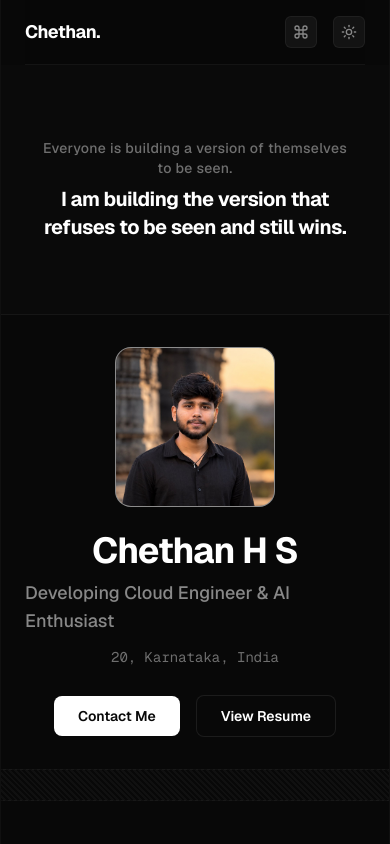
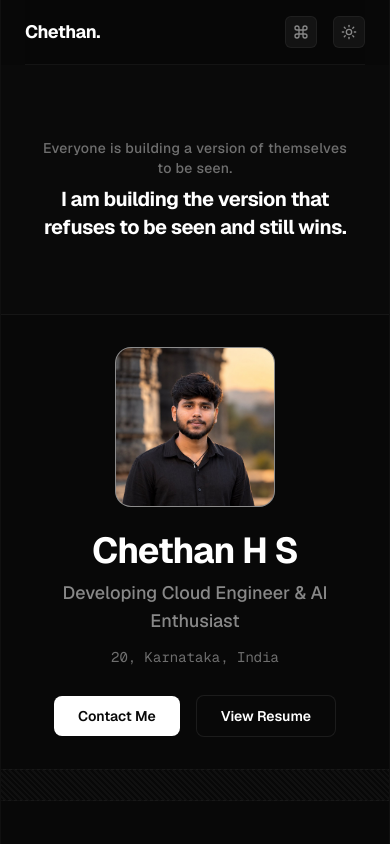
Before and after one commit to chethanhs-tech/my_portfolio, a Next.js app: page / in a window 390 px wide. Shown: the top 844 px of the page. Built offline with nearby package versions, Linux system fonts and the light colour scheme.

Commit message:
Fix text alignment for role and location on mobile screens

```diff
--- a/app/page.tsx
+++ b/app/page.tsx
@@ -82,10 +82,10 @@ export default function Home() {
             <h2 className="text-4xl md:text-5xl lg:text-6xl font-bold text-foreground tracking-tight">
               {SITE_METADATA.name}
             </h2>
-            <div className="text-muted text-lg md:text-2xl font-medium mt-1">
+            <div className="text-muted text-center md:text-left text-lg md:text-2xl font-medium mt-1">
               Developing Cloud Engineer & AI Enthusiast
             </div>
-            <div className="text-muted/80 text-sm md:text-lg font-mono mt-2">
+            <div className="text-muted/80 text-center md:text-left text-sm md:text-lg font-mono mt-2">
               20, {SITE_METADATA.location}
             </div>
 
```
